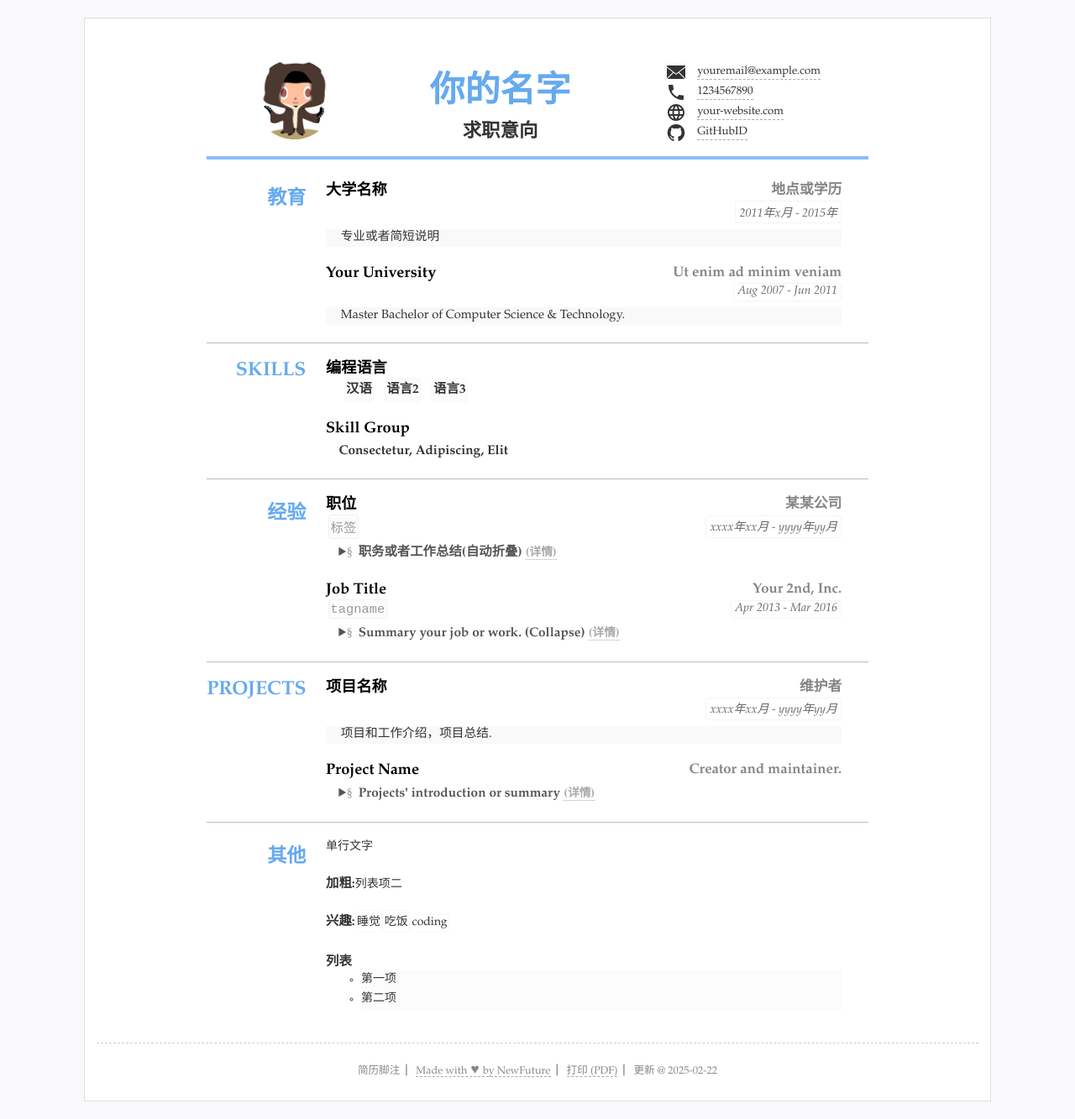
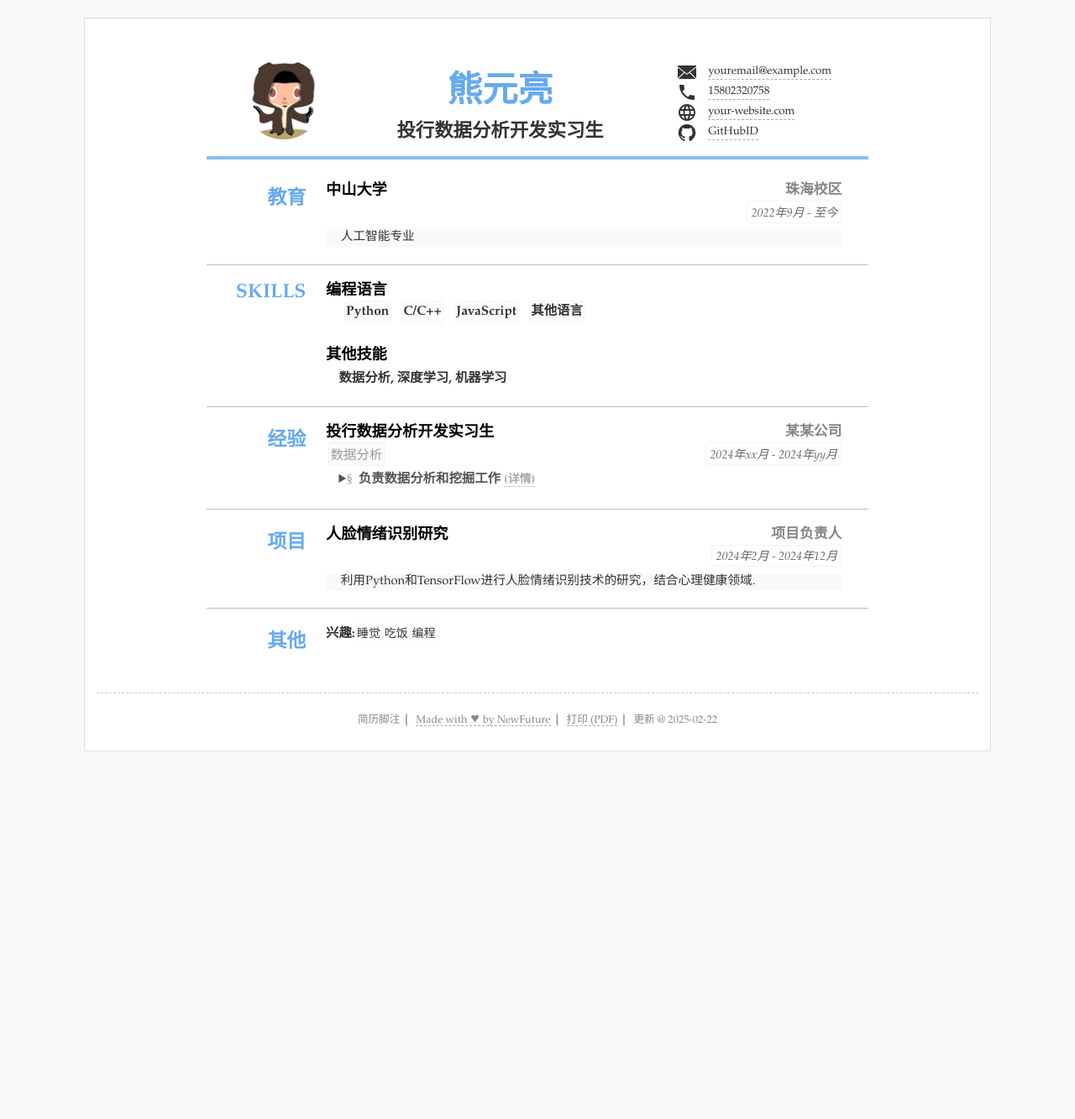
Before and after one commit to Steph2974/xyl, a Jekyll site: the page built from index.html, in a window 1280 px wide. Shown: the whole page at 84% size. Built offline with Jekyll 4.4.1, drawn with Linux system fonts in a browser that asks for light colours; after the commit the page ends 916 px from its top, so only the background shows below that.

Commit message:
Update resume.yml

```diff
--- a/_data/resume.yml
+++ b/_data/resume.yml
@@ -1,122 +1,85 @@
-# 数据格式可以为 yaml(文件以.yml结尾) 或者json(文件以.json结尾)
-# 如果YAML格式的数据请先检查格式是否有误，可选检查工具 http://www.yamllint.com
-
-title: "简历标题"
-lang: "zh" #语言设置 zh表示中文 en 表示英语
-name: "你的名字"
-jobtitle: "求职意向" #可空不显示
+title: "个人简历"
+lang: "zh" #语言设置
+name: "熊元亮"
+jobtitle: "投行数据分析开发实习生" #可空不显示
 photo: "assets/img/photo.jpg" #照片可空，不显示
 
 #联系方式
-contact: #联系方式连接等3~5行
-- text: "youremail@example.com" #文本内容
-  href: 'mailto:youremail@example.com' #链接，无链接则空
-  icon: 'icons/email.svg' #图标 svg文件
-- text: "1234567890"
-  href: 'tel:1234567890'
+contact:
+- text: "youremail@example.com" # 请填写您的邮箱
+  href: 'mailto:youremail@example.com'
+  icon: 'icons/email.svg'
+- text: "15802320758" # 请确认您的电话号码
+  href: 'tel:15802320758'
   icon: 'icons/phone.svg'
-- text: "your-website.com"
+- text: "your-website.com" # 请填写个人网站
   href: 'http://your-website.com'
   icon: 'icons/web.svg'
 - text: "GitHubID"
   href: 'https://github.com/NewFuture'
   icon: "icons/github.svg"
-  attr: 'target="_blank"' #新标签页打开
-  # - text: "地址"
-  #   icon: "icons/location.svg"
+  attr: 'target="_blank"'
 
 #main下面是主体内容，类别条数不限
-main: #简历主要内容，
-- type: education #类别为ID
-  name: 教育 #显示名称，空则使用type
-  content: #内容基本格式 标题-副标题-日期-详细内容 (都允许空)
-  - title: 大学名称
-    duration: "2011年x月 - 2015年"
-    sub: 地点或学历
-    detail: 专业或者简短说明
-  - title: Your University
-    duration: Aug 2007 - Jun 2011
-    sub: Ut enim ad minim veniam
-    detail: Master Bachelor of Computer Science & Technology.
+main:
+- type: education
+  name: 教育
+  content:
+  - title: "中山大学"
+    duration: "2022年9月 - 至今"
+    sub: "珠海校区"
+    detail: "人工智能专业"
 
 - type: skills
-  # name: "技能"
   content:
   - title: 编程语言
-    items: #itmems 可以小块的方式显示
-    - 汉语
-    - 语言2
-    - 语言3
-  - title: Skill Group
-    summary: Consectetur, Adipiscing, Elit
+    items:
+    - Python
+    - C/C++
+    - JavaScript
+    - 其他语言 # 请补充其他语言
+  - title: "其他技能"
+    summary: "数据分析, 深度学习, 机器学习"
 
 - type: experience
   name: 经验
   content:
-  - title: 职位
-    sub: 某某公司
-    duration: "xxxx年xx月 - yyyy年yy月"
+  - title: "投行数据分析开发实习生"
+    sub: "某某公司" # 请填写公司名称
+    duration: "2024年xx月 - 2024年yy月"
     tags:
-    - 标签
-    summary: 职务或者工作总结(自动折叠)
-    detail: 同时包含 summary和detail在Chrome，Safari(包括IOS)，Android和新版Firefox等会自动折叠，不支持折叠的浏览器和展开后表现一致
-    # open: open
-    #可以设置open默认展开
-  - title: Job Title
-    sub: Your 2nd, Inc.
-    duration: Apr 2013 - Mar 2016
-    tags:
-    - tagname
-    summary: Summary your job or work. (Collapse)
-    detail: Details can be collapsed in Chrome Safari, Firefox, Opera and so on. Duis aute irure dolor in reprehenderit in voluptate velit esse cillum dolore eu fugiat nulla pariatur. Excepteur sint occaecat cupidatat non proident, sunt in culpa qui officia deserunt mollit anim id est laborum.
+    - 数据分析
+    summary: "负责数据分析和挖掘工作"
+    detail: "在实习期间，参与多个项目的数据分析，提升了团队的工作效率。"
 
 - type: projects
-  name: Projects
+  name: 项目
   content:
-  - title: 项目名称
-    duration: xxxx年xx月 - yyyy年yy月
-    detail: 项目和工作介绍，项目总结.
-    sub: 维护者
-  - title: Project Name
-    summary: Projects' introduction or summary
-    detail:
-      md: _data/demo.md
-    sub: Creator and maintainer.
-   #可继续添加更多内容
+  - title: "人脸情绪识别研究"
+    duration: "2024年2月 - 2024年12月"
+    detail: "利用Python和TensorFlow进行人脸情绪识别技术的研究，结合心理健康领域."
+    sub: "项目负责人"
 
 #others 其他简略内容(列表)
-others: #其他列表显示
-- type: others #ID可以为空
+others:
+- type: others
   name: '其他'
-  content: #选择需要的格式
-  - 单行文字
-  - title: "加粗:"
-    text: "列表项二"
+  content:
   - title: "兴趣:"
-    items: #单行列表
+    items:
     - 睡觉
     - 吃饭
-    - coding
-  - title: 列表
-    list:
-    - 第一项
-    - 第二项
-#- type:
-#  name: '其他'
-#  content: #选择需要的格式
-#  - 单行文字
-#  - 如果有可以继续添加
+    - 编程
 
-#footer 脚注，打印版和web版不同不显示
-footer: #脚注多组
-  print: #打印版markdown或者html
+#footer
+footer:
+  print:
   screen:
   - text: "简历脚注"
-  #   href: '/'
   - text: "Made with &hearts; by NewFuture"
     href: "https://github.com/NewFuture/CV/"
 
-#页面额外js脚本，如xx统计
+#页面额外js脚本
 scripts:
 #- src: "assets/js/resume.js"
-#  defer: defer #可以设置defer或者sync异步加载
+#  defer: defer
```
